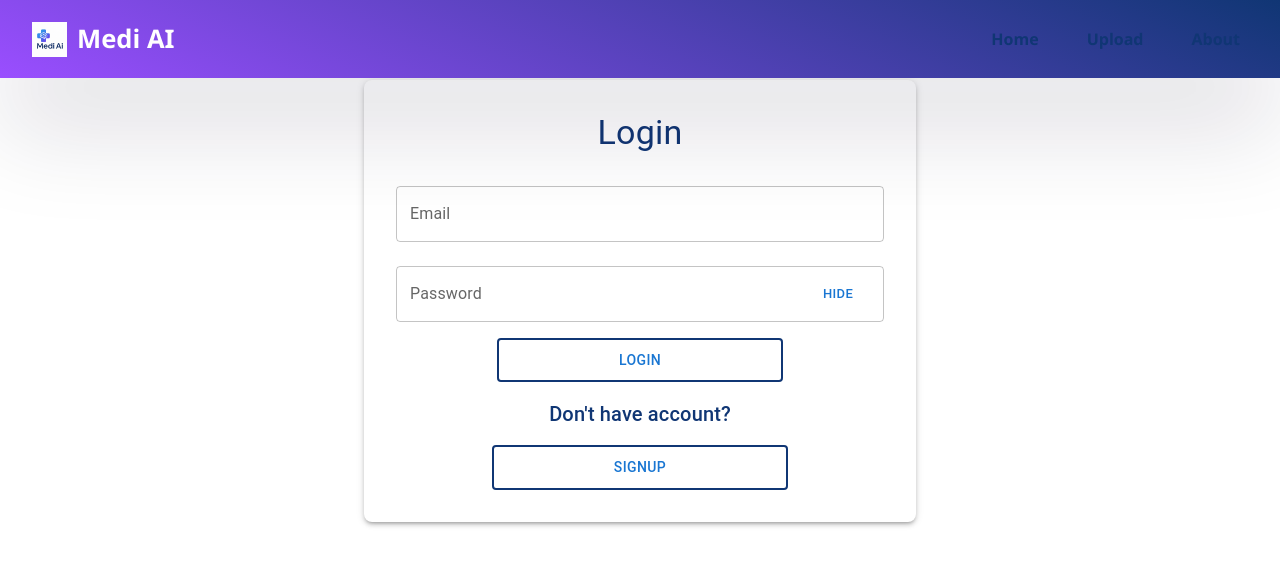
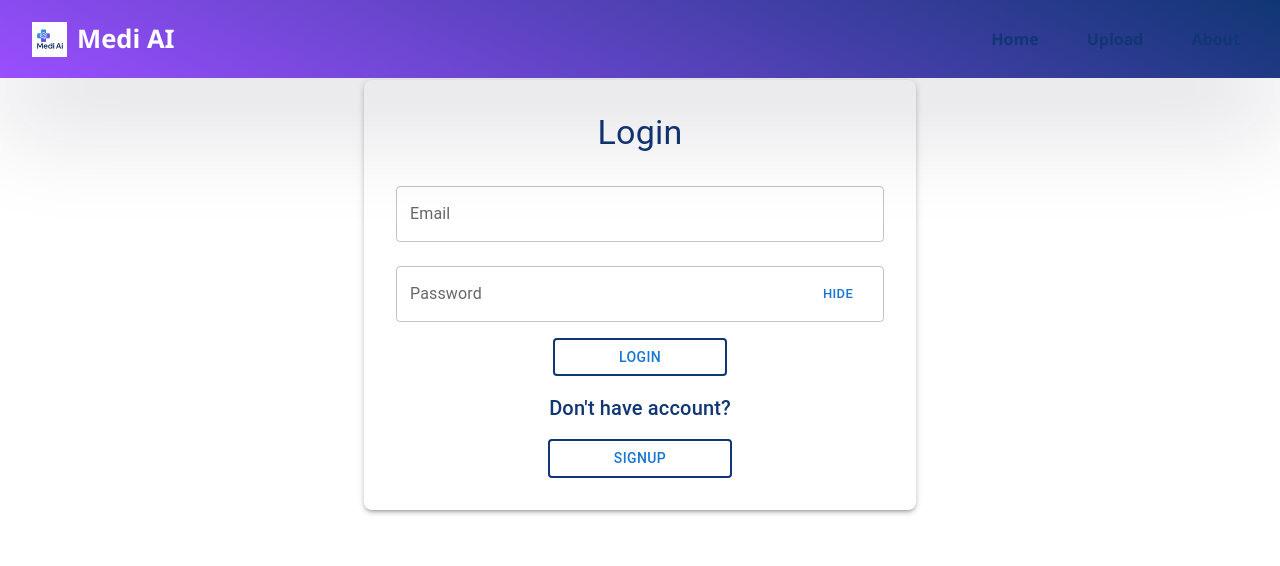
Before and after one commit to tiwarivarun28/medi-ai-frontend, a React (Create React App) app: page /login in a window 1280 px wide. Shown: the top 566 px of the page. Built offline with nearby package versions, Linux system fonts and the light colour scheme.

Commit message:
button css updated

```diff
--- a/src/pages/Login.jsx
+++ b/src/pages/Login.jsx
@@ -119,8 +119,7 @@ function Login() {
               variant="outlined"
               sx={{
                 mt: 1,
-                px: 15,
-                py: 1,
+                px: 8,
                 border: "2px solid #103674",
               }}
             >
@@ -129,7 +128,7 @@ function Login() {
 
             <Typography
               variant="h6"
-              sx={{ color: "#103674", marginTop: "1rem" }}
+              sx={{ color: "#103674", mt: 2 }}
               gutterBottom
             >
               Don't have account?
@@ -139,8 +138,7 @@ function Login() {
               variant="outlined"
               sx={{
                 mt: 1,
-                px: 15,
-                py: 1,
+                px: 8,
                 border: "2px solid #103674",
               }}
             >
```
